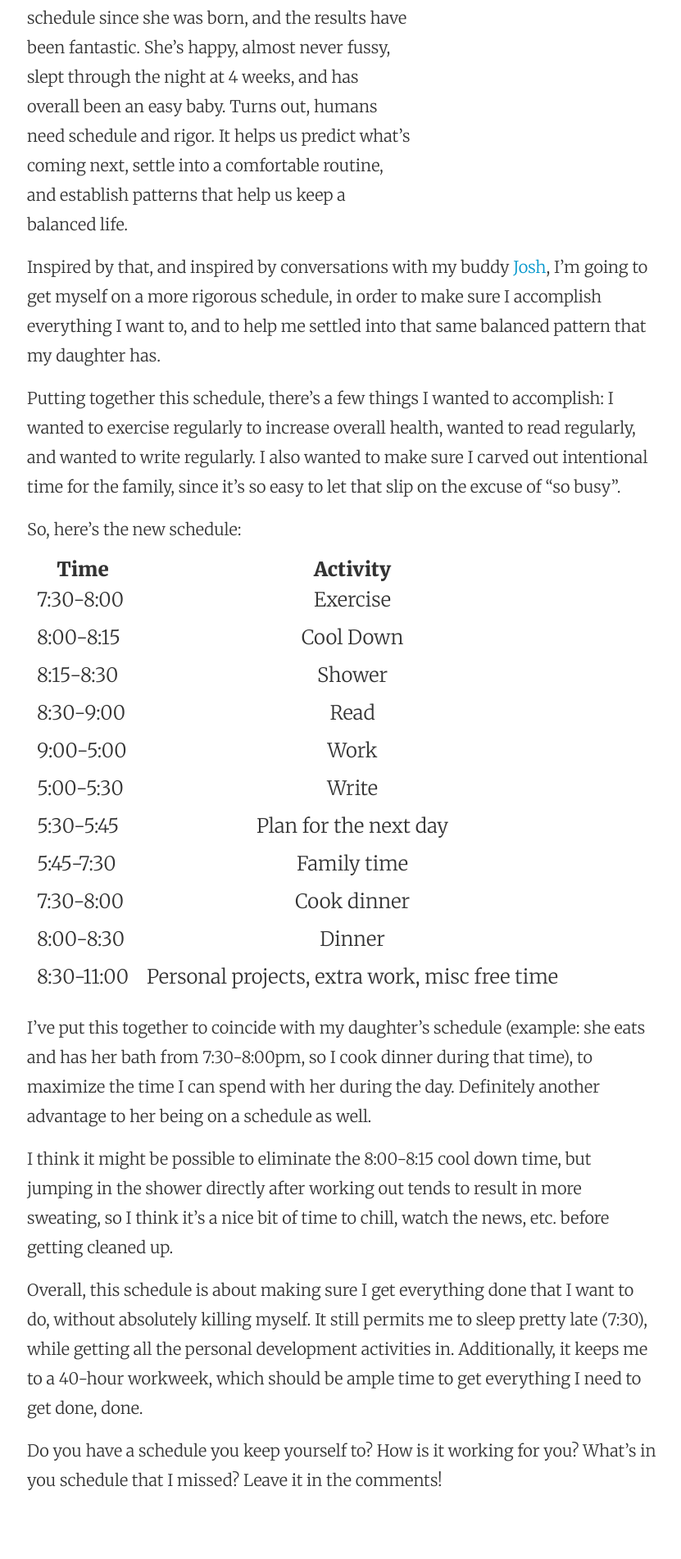
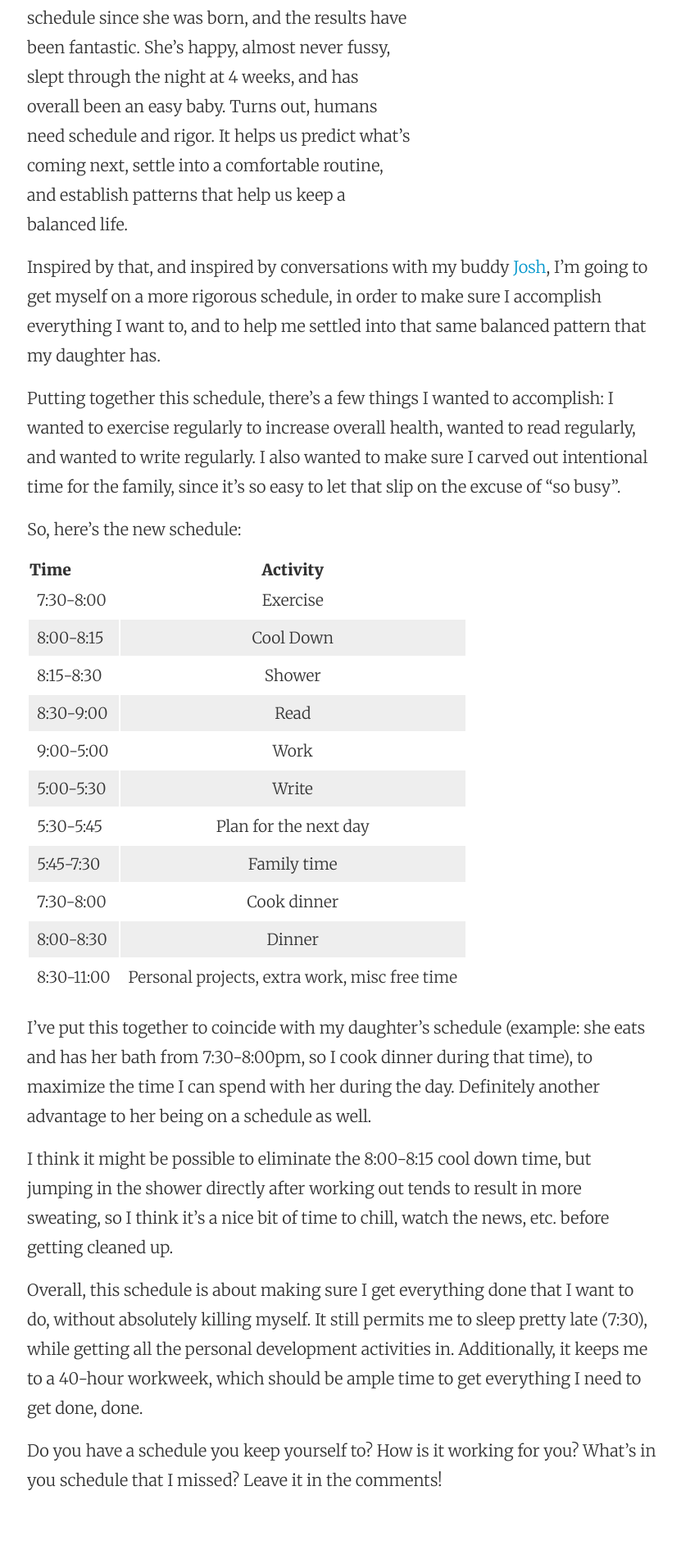
Before and after one commit to jwd2a/justindav.is, a Jekyll site: the page built from _posts/2015/2015-06-16-my-new-schedule.md, in a window 1280 px wide. Shown: the part 394-2296 px from the top of the page at 82% size, without its empty margins (223-1054 px from the left). Built offline with Jekyll 4.4.1, drawn with Linux system fonts in a browser that asks for light colours; nearby versions of some CDN libraries; some web fonts are replaced; comment, search, counter and statistics services are not loaded.

Commit message:
Modified some table styles

```diff
--- a/_sass/_custom.scss
+++ b/_sass/_custom.scss
@@ -4,6 +4,11 @@ td {
 
 table {
   margin-bottom: 20px;
+	font-size: .8em;
+}
+
+thead {
+	text-align: left;
 }
 
 code {
@@ -19,3 +24,7 @@ pre {
     background-color: transparent;
   }
 }
+
+tr:nth-child(even) {
+	background-color: #eee;
+}
```
